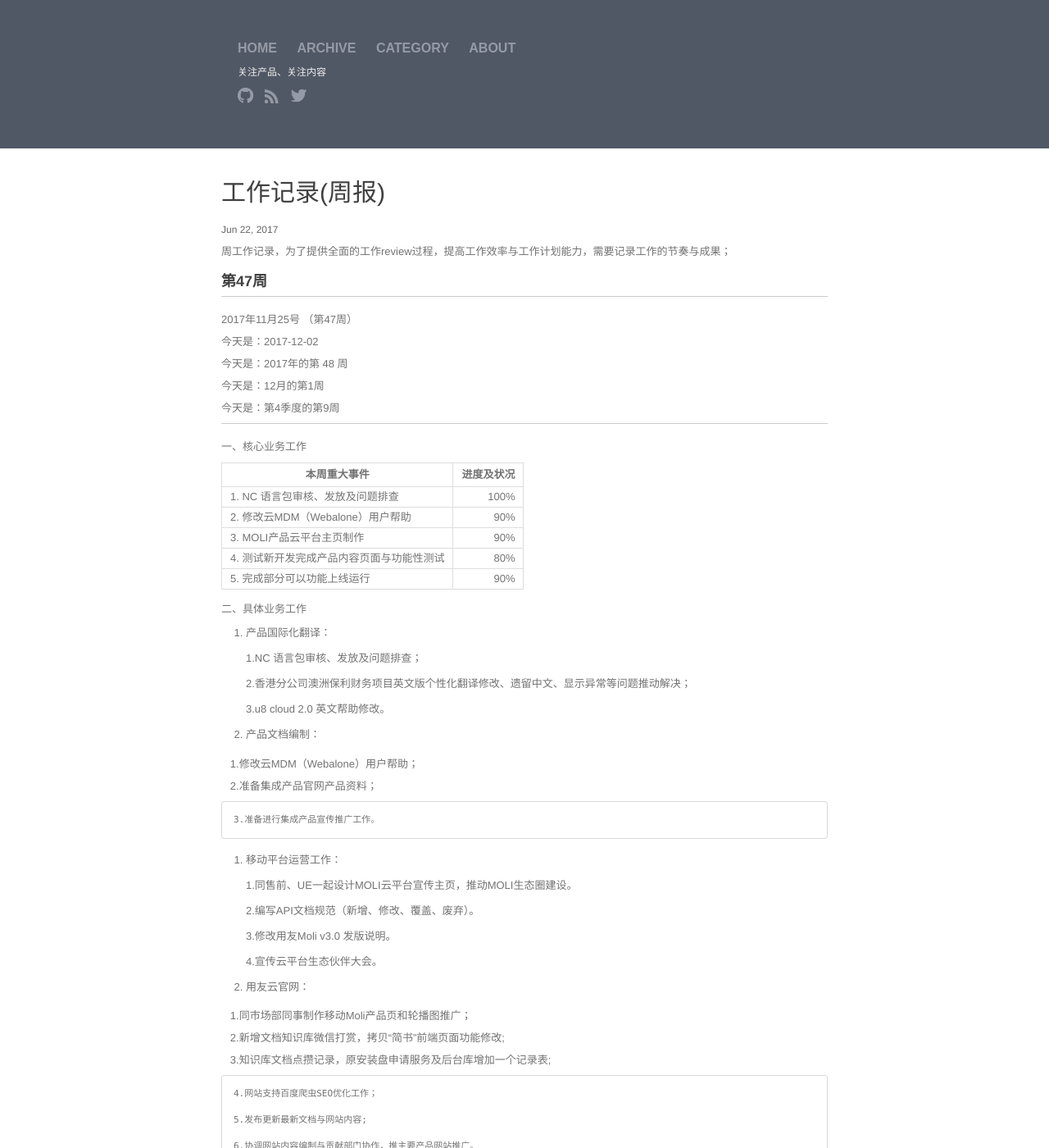
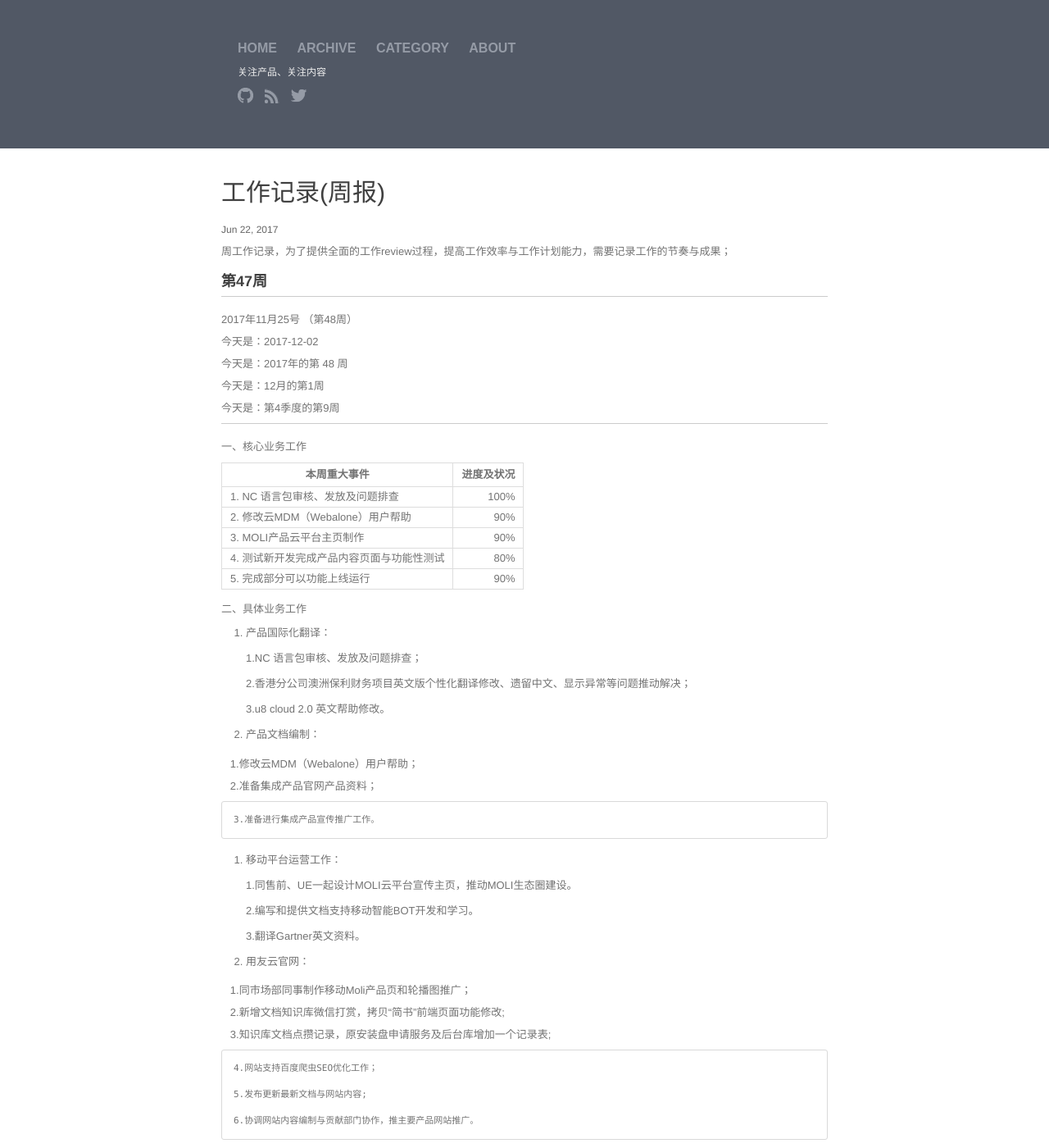
Before and after one commit to walllFlower/blog, a Jekyll site: the page built from _posts/2017-06-22-day_report_cxz.md, in a window 1280 px wide and 1400 px high. Shown: the whole window at 82% size. Built offline with Jekyll 4.4.1, drawn with Linux system fonts in a browser that asks for light colours; comment, search, counter and statistics services are not loaded.

Commit message:
up阿特

```diff
--- a/_posts/2017-06-22-day_report_cxz.md
+++ b/_posts/2017-06-22-day_report_cxz.md
@@ -12,7 +12,7 @@ categories: 日报
 
 ***
 
-2017年11月25号 （第47周）
+2017年11月25号 （第48周）
 
 今天是：2017-12-02
 
@@ -56,11 +56,9 @@ categories: 日报
 
     1.同售前、UE一起设计MOLI云平台宣传主页，推动MOLI生态圈建设。
 
-    2.编写API文档规范（新增、修改、覆盖、废弃）。
+    2.编写和提供文档支持移动智能BOT开发和学习。
 
-    3.修改用友Moli v3.0 发版说明。
-
-    4.宣传云平台生态伙伴大会。
+    3.翻译Gartner英文资料。
 
 4. 用友云官网：
 
```
